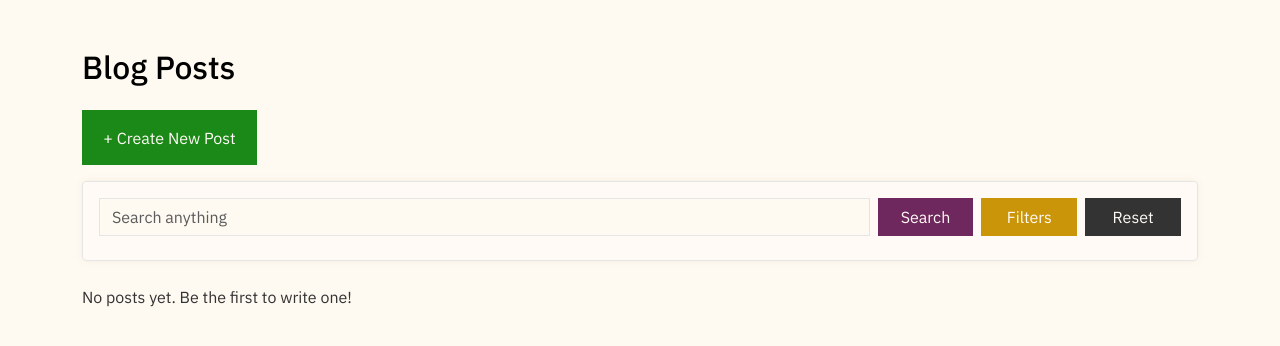
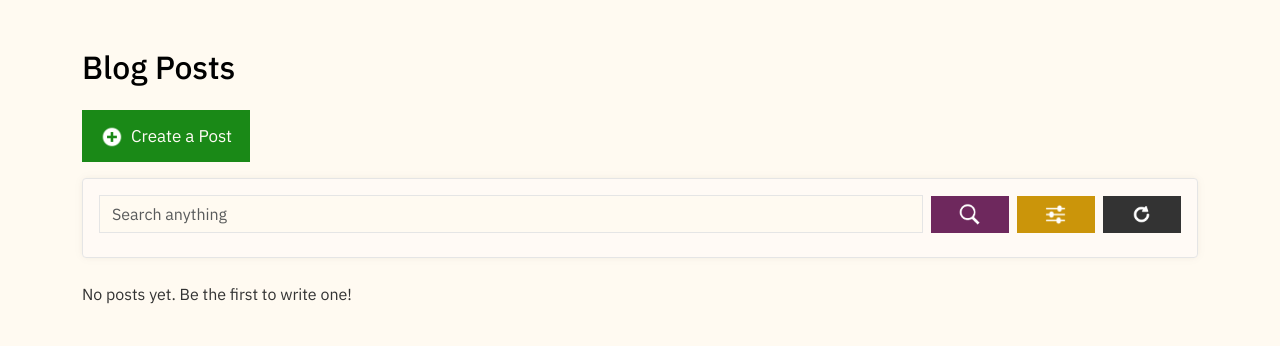
Before and after one commit to Fatima-NW/Blogging-Platform, a Django app: page /posts/ in a window 1280 px wide. Shown: the part 73-419 px from the top of the page. Run offline with Django 5.2, Linux system fonts and the light colour scheme; the visitor is signed in with stand-in values (Sample User, id 1); data that the repository does not hold is empty; parts of the project's set-up code (start-up, migrations or seed data) failed here and were passed over.

Commit message:
Update icons

```diff
--- a/static/css/buttons.css
+++ b/static/css/buttons.css
@@ -98,7 +98,8 @@
 
 /* Profile */
 .profile-create-btn{
-    width: clamp(165px, 6vw, 175px);
+    font-size: 17px !important;
+    width: clamp(163px, 6vw, 180px);
     height: 38px;
     background-color: #1A8917 !important;
     border-color: #1A8917 !important;
@@ -148,30 +149,28 @@
 
 /* Post List */
 .create-btn {
-    width: 175px;
-    height: 55px;
+    font-size: 17px !important;
+    width: 168px;
+    height: 52px;
     background-color: #1A8917 !important;
     border-color: #1A8917 !important;
 }
 
 /* Filter */
 .search-btn {
-    width: 125px;
-    min-width: 75px;
+    width: clamp(95px, 6vw, 100px);
     background-color: #6e285d !important;
     border-color: #6e285d !important;
 }
 
 .filter-btn {
-    width: 125px;
-    min-width: 75px;
+    width: clamp(95px, 6vw, 100px);
     background-color: #cb950a !important;
     border-color: #cb950a !important;
 }
 
 .reset-btn {
-    width: 125px;
-    min-width: 75px;
+    width: clamp(95px, 6vw, 100px);
     background-color: #333333 !important;
     border-color: #333333 !important;
 }
--- a/templates/posts/post_list.html
+++ b/templates/posts/post_list.html
@@ -11,7 +11,7 @@ Features:
 -->
 
 {% extends "base.html" %}
-
+{% load static %}
 {% block title %}Posts{% endblock %}
 
 {% block content %}
@@ -19,9 +19,7 @@ Features:
 
     <!-- Create new post button-->
     {% if user.is_authenticated %}
-        <a href="{% url 'post_create' %}" class="btn create-btn mb-3">
-            + Create New Post
-        </a>
+        <a href="{% url 'post_create' %}" class="btn create-btn mb-3"><img src="{% static 'img/create.png' %}" alt="Create Post" class="icon-img">&nbsp;&nbsp;Create a Post</a>
     {% endif %}
 
     <!-- Filter Form -->
@@ -31,9 +29,9 @@ Features:
         <div class="d-flex align-items-center mb-2">
             <input type="text" name="query" class="form-control flex-grow-1 me-2" placeholder="Search anything" value="{{ request.GET.query }}">
 
-            <button type="submit" class="btn search-btn me-2">Search</button>
-            <button class="btn filter-btn me-2" type="button" data-bs-toggle="collapse" data-bs-target="#filters-section">Filters</button>
-            <a href="{% url 'post_list' %}" class="btn reset-btn">Reset</a>
+            <button type="submit" class="btn search-btn me-2" title="Search"><img src="{% static 'img/search.png' %}" alt="Search" class="icon-img"></button>
+            <button type="button" class="btn filter-btn me-2" title="Filters" data-bs-toggle="collapse" data-bs-target="#filters-section"><img src="{% static 'img/filter.png' %}" alt="Filters" class="icon-img"></button>
+            <a href="{% url 'post_list' %}" class="btn reset-btn" title="Reset"><img src="{% static 'img/reset.png' %}" alt="Reset" class="icon-img"></a>
         </div>
 
         <!-- Filters Section -->
--- a/templates/users/profile.html
+++ b/templates/users/profile.html
@@ -50,7 +50,7 @@ Features:
             <div class="d-flex justify-content-between">
                 <h3 class="mb-3">All Posts</h3>
                 {% if user == profile_user %}
-                    <a href="{% url 'post_create' %}" class="btn profile-create-btn mb-3">+ Create New Post</a>
+                    <a href="{% url 'post_create' %}" class="btn profile-create-btn mb-3"><img src="{% static 'img/create.png' %}" alt="Create Post" class="icon-img">&nbsp;&nbsp;Create a Post</a>
                 {% endif %}
             </div>
 
```
Also changed, not shown: static/img/create.png (added), static/img/filter.png (added), static/img/like.png, static/img/liked.png.
